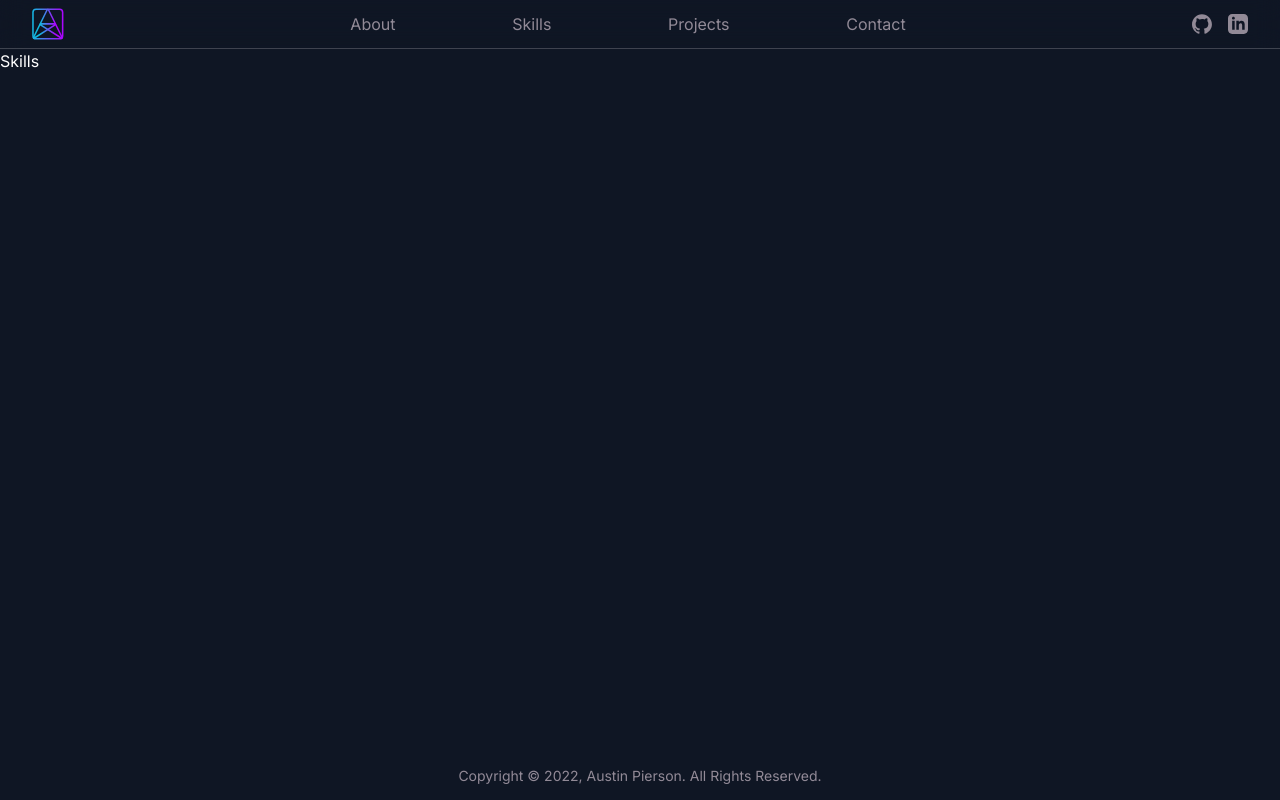
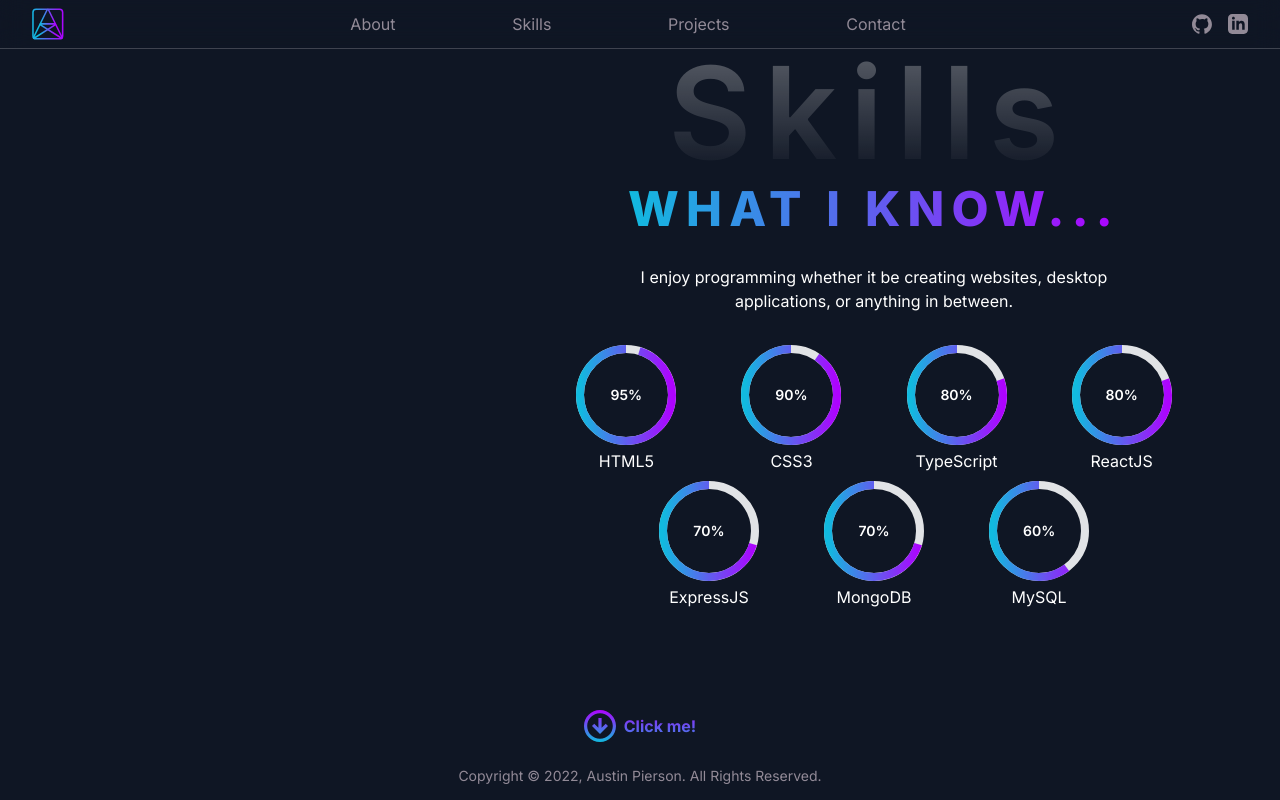
Before and after one commit to austip24/nextjs-dev-portfolio, a Next.js app: page /skills in a window 1280 px wide. Built offline with nearby package versions, Linux system fonts and the light colour scheme.

Commit message:
added progress circles to skills page

```diff
--- /dev/null
+++ b/app/contact/head.tsx
@@ -0,0 +1,10 @@
+const ContactHead = () => {
+	return (
+		<>
+			<title>Austin&apos;s Portfolio - Contact</title>
+			<meta content="width=device-width, initial-scale=1" name="viewport" />
+		</>
+	);
+};
+
+export default ContactHead;
--- /dev/null
+++ b/app/contact/page.tsx
@@ -0,0 +1,5 @@
+const ContactPage = () => {
+	return <div>Contact Page</div>;
+};
+
+export default ContactPage;
--- a/app/layout.tsx
+++ b/app/layout.tsx
@@ -18,7 +18,7 @@
 		<html>
 			<head />
 			<body
-				className={`${inter.variable} font-sans h-screen relative flex flex-col justify-between`}
+				className={`${inter.variable} font-sans min-h-screen max-w-screen relative flex flex-col justify-between`}
 			>
 				<Header />
 				<main className="flex grow">{children}</main>
--- /dev/null
+++ b/app/projects/head.tsx
@@ -0,0 +1,10 @@
+const ProjectsHead = () => {
+	return (
+		<>
+			<title>Austin&apos;s Portfolio - Projects</title>
+			<meta content="width=device-width, initial-scale=1" name="viewport" />
+		</>
+	);
+};
+
+export default ProjectsHead;
--- /dev/null
+++ b/app/projects/page.tsx
@@ -0,0 +1,5 @@
+const ProjectsPage = () => {
+	return <div>Projects Page</div>;
+};
+
+export default ProjectsPage;
--- a/app/skills/page.tsx
+++ b/app/skills/page.tsx
@@ -1,5 +1,57 @@
+import { Button } from "../../components/button";
+import { Container } from "../../components/container";
+import { Hero, HeroTitle } from "../../components/hero";
+import { PageTitle } from "../../components/pageTitle";
+import { ProgressCircle } from "../../components/progress";
+import { skills } from "../../data/skills";
+import Link from "next/link";
+import { Downarrow } from "../../components/icons/downarrow";
+
 const SkillsPage = () => {
-	return <div>Skills</div>;
+	return (
+		<div className="h-full w-screen max-w-screen overflow-hidden">
+			<Container className="w-full lg:flex lg:flex-col lg:items-end lg:justify-center">
+				<div className="text-center">
+					<PageTitle>Skills</PageTitle>
+
+					<div className="flex flex-col gap-4 lg:gap-8 items-center">
+						<Hero>
+							<HeroTitle>What I Know...</HeroTitle>
+						</Hero>
+
+						<section className="max-w-lg flex justify-center items-center">
+							<p className="w-full text-center">
+								I enjoy programming whether it be creating websites, desktop
+								applications, or anything in between.
+							</p>
+						</section>
+						<section className="mb-footer-height w-full flex flex-col max-h-[600px] gap-2 md:flex-row justify-center items-center flex-wrap content-evenly">
+							{skills.map((skill) => (
+								<div key={skill.name} className="grow md:grow-0 md:basis-[21%]">
+									<ProgressCircle
+										size={100}
+										progress={skill.proficiency}
+										title={skill.name}
+									/>
+								</div>
+							))}
+						</section>
+					</div>
+				</div>
+			</Container>
+			<Container className="w-full flex items-center justify-center">
+				<Button className="absolute bottom-12">
+					<Link
+						href="/projects"
+						className="inline-flex items-center justify-center gap-2 font-bold"
+					>
+						<Downarrow className="w-6 md:w-8" />
+						<span>Click me!</span>
+					</Link>
+				</Button>
+			</Container>
+		</div>
+	);
 };
 
 export default SkillsPage;
--- a/components/Hero.tsx
+++ b/components/Hero.tsx
@@ -8,14 +8,18 @@
 
 export const HeroTitle: React.FC<HeroElementProps> = ({ children }) => {
 	return (
-		<h1 className="bg-gradient-to-r from-primary-blue to-primary-purple bg-clip-text text-transparent font-extrabold text-2xl md:text-4xl xl:text-5xl uppercase tracking-[0.15em] leading-7 w-max-content">
+		<h1 className="bg-gradient-to-r from-primary-blue to-primary-purple bg-clip-text text-transparent font-extrabold text-2xl md:text-4xl xl:text-5xl uppercase tracking-[0.15em] leading-7 w-max-content text-center sm:text-left">
 			{children}
 		</h1>
 	);
 };
 
 export const HeroSubtitle: React.FC<HeroElementProps> = ({ children }) => {
-	return <p className="text-lg xl:text-xl font-semibold">{children}</p>;
+	return (
+		<p className="text-lg xl:text-xl font-semibold text-center sm:text-left">
+			{children}
+		</p>
+	);
 };
 
 export const HeroLinks: React.FC<HeroElementProps> = ({ children }) => {
--- /dev/null
+++ b/data/links.ts
@@ -0,0 +1,4 @@
+export interface AppLink {
+	href: string;
+	label: string;
+}
--- /dev/null
+++ b/data/projects.ts
@@ -0,0 +1,3 @@
+export interface Project {}
+
+export const projects: Project[] = [];
--- /dev/null
+++ b/data/skills.ts
@@ -0,0 +1,14 @@
+export interface Skill {
+	name: string;
+	proficiency: number;
+}
+
+export const skills: Skill[] = [
+	{ name: "HTML5", proficiency: 95 },
+	{ name: "CSS3", proficiency: 90 },
+	{ name: "TypeScript", proficiency: 80 },
+	{ name: "ReactJS", proficiency: 80 },
+	{ name: "ExpressJS", proficiency: 70 },
+	{ name: "MongoDB", proficiency: 70 },
+	{ name: "MySQL", proficiency: 60 },
+];
```
